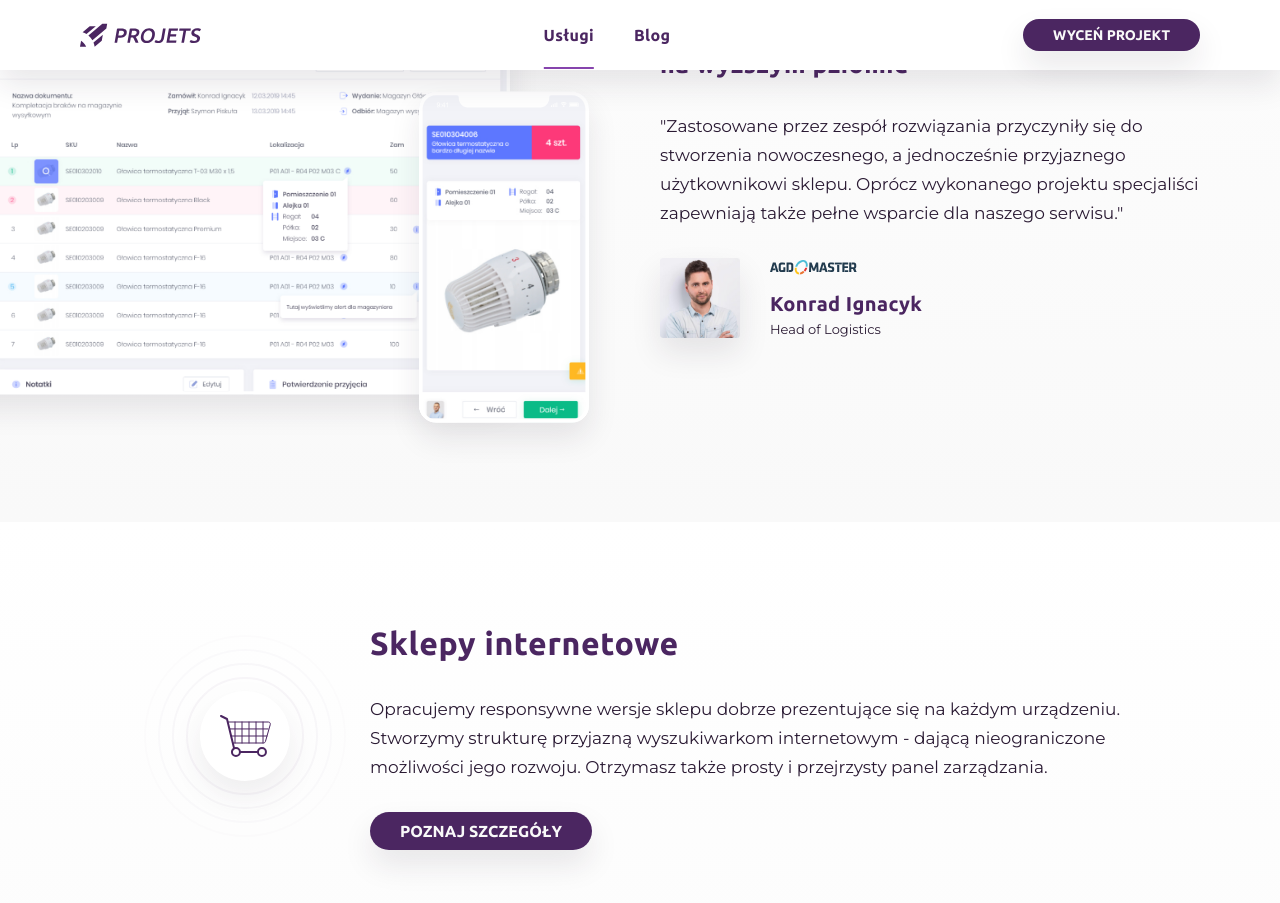
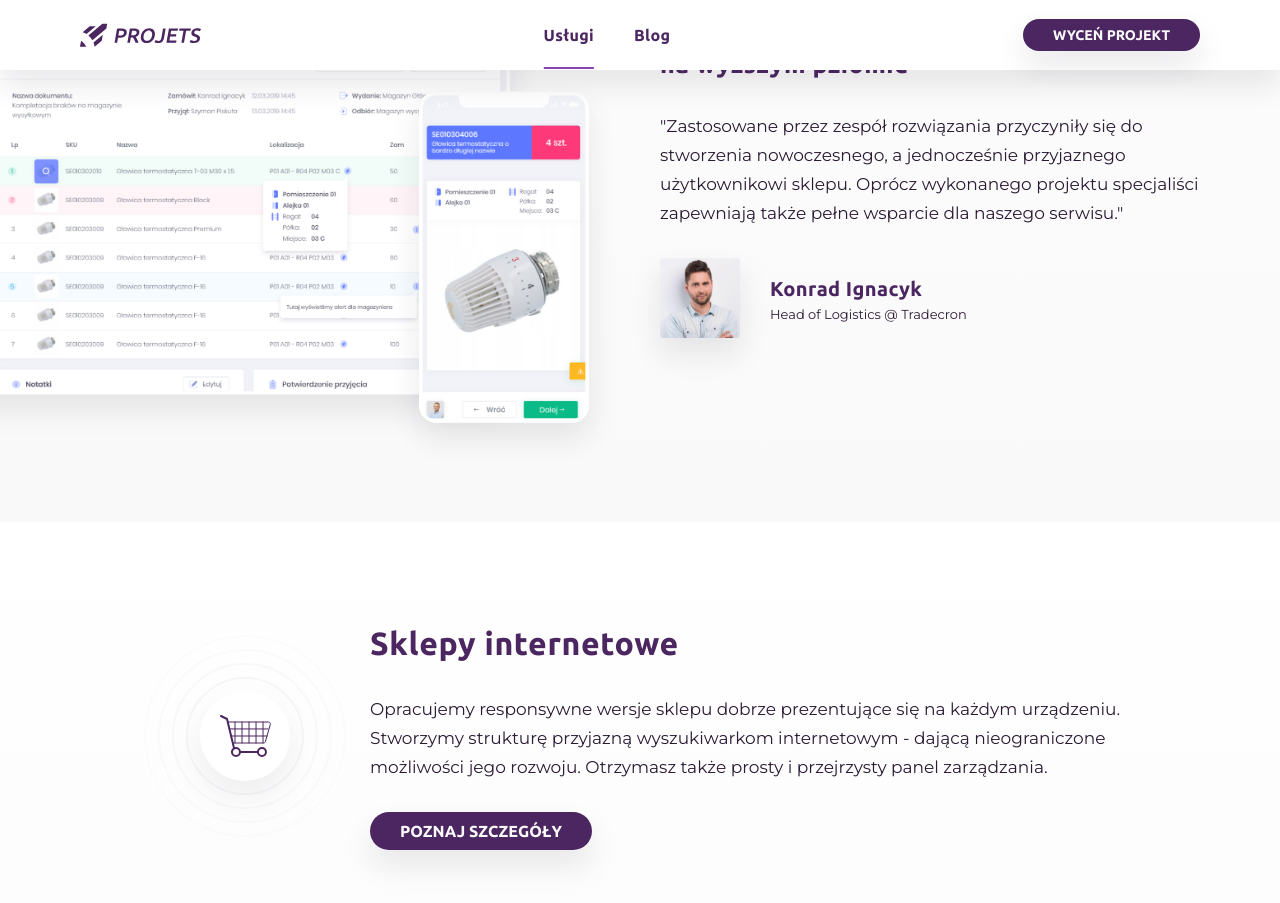
Before and after one commit to ProjetsPL/projets-theme, a Jekyll site: the page built from pages/uslugi.md, in a window 1280 px wide and 1400 px high, scrolled down 1019 px, cut to the strip 0-909 px from the top of the window. Shown: the top 903 px of the strip. Built offline with Jekyll 4.4.1, drawn with Linux system fonts in a browser that asks for light colours; some of the changed text lies outside the part shown.

Commit message:
some fixes

```diff
--- a/_includes/parts/casestudy-beam.html
+++ b/_includes/parts/casestudy-beam.html
@@ -14,9 +14,8 @@
                 <img src="{{include.casestudy.customer_opinion.photo}}" alt="{{include.casestudy.customer_opinion.person}}">
             </div>
             <div class="desc">
-                <div class="logo"><img src="{{item.company_logo}}" alt="{{item.company}}"></div>
                 <div class="name h4">{{include.casestudy.customer_opinion.person}}</div>
-                <p class="p3">{{include.casestudy.customer_opinion.position}}</p>
+                <p class="p3">{{include.casestudy.customer_opinion.position}} @ {{include.casestudy.company}}</p>
             </div>
         </div>
         <!-- <a href="{{include.casestudy.url}}">{{include.casestudy.cta}} <svg class="arrow-more" width="20" height="10" viewBox="0 0 20 10" fill="none" xmlns="http://www.w3.org/2000/svg"><path d="M1 5H19M19 5L15 1M19 5L15 9" stroke="#8644AD" stroke-linecap="round" stroke-linejoin="round"/></svg></a>                 -->
--- a/_sass/parts.scss
+++ b/_sass/parts.scss
@@ -66,13 +66,8 @@
                 }
             }
             .desc {
-                .logo {
-                    img {
-                        padding-left: 0;
-                    }
-                }
                 .name {
-                    padding-top:10px;
+                    padding-top:0px;
                 }
                 * {
                     margin: 0;
```
